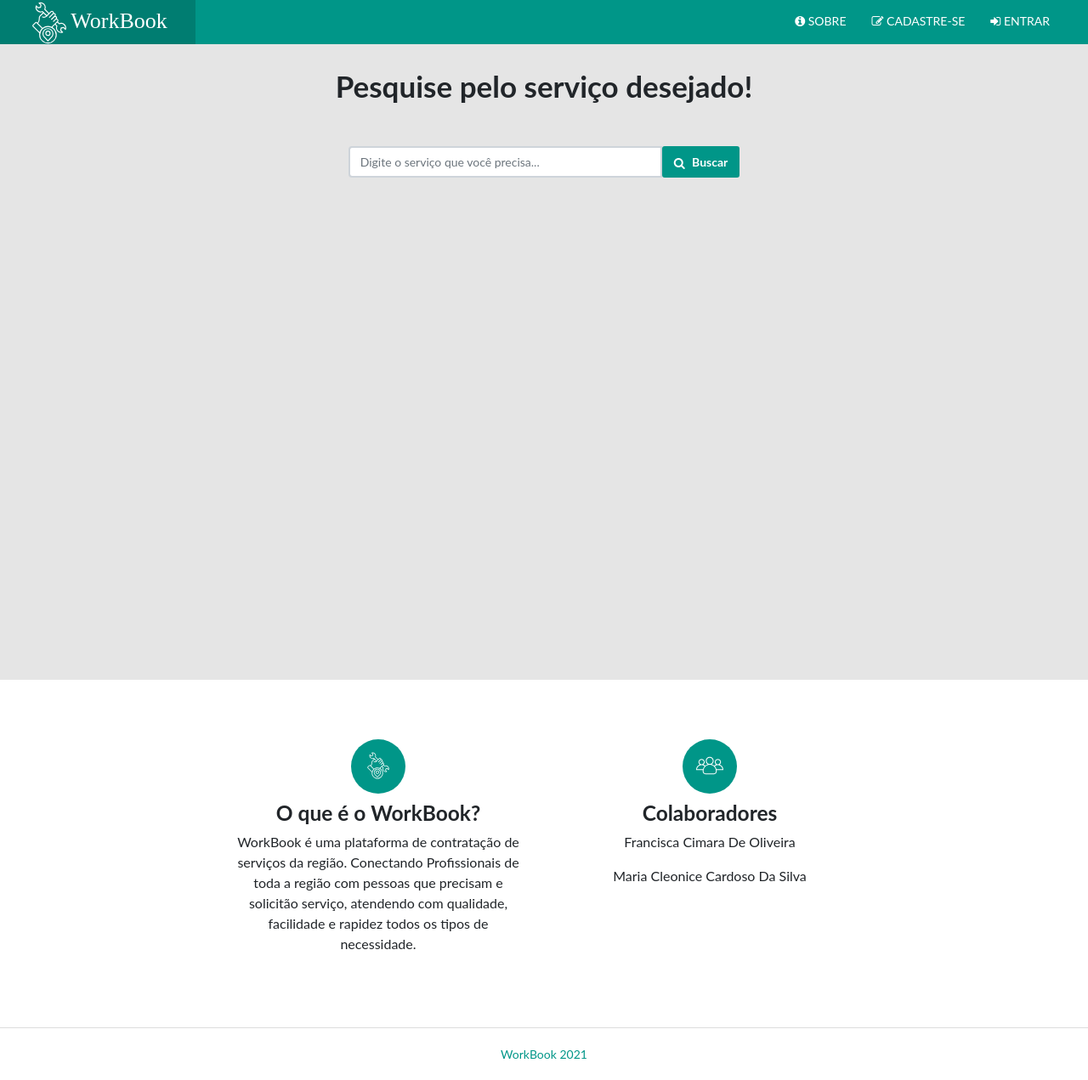
After one commit to CimaraOliveira/projetoWorkBook, a Django app: page /usuario/home/ in a window 1280 px wide. The commit adds this page. Shown: the whole page at 85% size. Run offline with Django 3.2, Linux system fonts and the light colour scheme; some libraries are stand-ins or nearby versions.

Commit message:
pagina home

```diff
--- a/templates/base.html
+++ b/templates/base.html
@@ -6,7 +6,7 @@
 </head>
 
 <body>
-{% block contenteudo %} {% endblock %}
+{% block content %} {% endblock %}
 
 {% include 'parciais/footer.html' %}
 </body>
--- a/templates/parciais/head.html
+++ b/templates/parciais/head.html
@@ -63,7 +63,7 @@
             <ul class="dropdown-menu settings-menu dropdown-menu-right">
                 <li><a class="dropdown-item" href="#"><i
                         class="fa fa-user fa-lg"></i> Profile</a></li>
-                <li><a class="dropdown-item" href="#"><i class="fa fa-sign-out fa-lg"></i>
+                <li><a class="dropdown-item" href="{% url 'usuario:user_logout' %}"><i class="fa fa-sign-out fa-lg"></i>
                     Logout</a></li>
             </ul>
         </li>
--- a/usuario/templates/usuario/cadastro.html
+++ b/usuario/templates/usuario/cadastro.html
@@ -66,6 +66,11 @@
                                         <label for="first_name">Nome:</label>
                                        <input class="form-control" name="first_name" id="first_name" type="text"
                                                placeholder="Nome" required>
+                                    </div>
+                                    <div class="form-group">
+                                        <label for="last_name">Sobrenome:</label>
+                                       <input class="form-control" name="last_name" id="last_name" type="text"
+                                               placeholder="Sobrenome" required>
                                     </div>
                                     <div class="form-group">
                                         <label for="email">Email:</label>
--- /dev/null
+++ b/usuario/templates/usuario/home.html
@@ -0,0 +1,126 @@
+<!DOCTYPE html>
+{% load static %}
+<html lang="en">
+<head>
+    <meta name="description"
+          content="Vali is a responsive and free admin theme built with Bootstrap 4, SASS and PUG.js. It's fully customizable and modular.">
+    <!-- Twitter meta-->
+    <meta property="twitter:card" content="summary_large_image">
+    <meta property="twitter:site" content="@pratikborsadiya">
+    <meta property="twitter:creator" content="@pratikborsadiya">
+    <!-- Open Graph Meta-->
+    <meta property="og:type" content="website">
+    <meta property="og:site_name" content="Vali Admin">
+    <meta property="og:title" content="Vali - Free Bootstrap 4 admin theme">
+    <meta property="og:url" content="http://pratikborsadiya.in/blog/vali-admin">
+    <meta property="og:image" content="http://pratikborsadiya.in/blog/vali-admin/hero-social.png">
+    <meta property="og:description"
+          content="Vali is a responsive and free admin theme built with Bootstrap 4, SASS and PUG.js. It's fully customizable and modular.">
+    <title>WorkBook</title>
+    <meta charset="utf-8">
+    <meta http-equiv="X-UA-Compatible" content="IE=edge">
+    <meta name="viewport" content="width=device-width, initial-scale=1">
+    <!-- Main CSS-->
+    <link rel="stylesheet" type="text/css" href="{% static 'css/main.css'%}">
+    <!-- Font-icon css-->
+    <link rel="stylesheet" type="text/css"
+          href="https://maxcdn.bootstrapcdn.com/font-awesome/4.7.0/css/font-awesome.min.css">
+</head>
+<body>
+<!-- Navbar-->
+<header class="app-header"><a class="app-header__logo" href=""><img style=" filter: invert(100%)" height="50"
+                                                                    src="{% static 'images/estacao-de-servico.svg' %}">WorkBook</a>
+
+    <!-- Navbar Right Menu-->
+    <ul class="app-nav">
+        <!--Notification Menu-->
+        <li class="dropdown"><a class="app-nav__item" href="#" data-toggle="dropdown"><i
+                class="fa fa-info-circle"></i>&nbsp;SOBRE</a>
+        </li>
+        <li class="dropdown"><a class="app-nav__item" href="#" data-toggle="dropdown"><i
+                class="fa fa-pencil-square-o"></i>&nbsp;CADASTRE-SE</a>
+        </li>
+        <li class="dropdown"><a class="app-nav__item" href="{% url 'usuario:submit_login' %}" data-toggle="dropdown"><i
+                class="fa fa-sign-in"></i>&nbsp;ENTRAR</a>
+        </li>
+
+
+    </ul>
+</header>
+
+<main class="app-content-home">
+    <div class="row" style="display: flex;
+                            flex-direction: row;
+                            justify-content: center;
+                            align-items: center;
+                           ">
+        <form method="GET">
+            {%csrf_token %}
+
+            <h1>
+                Pesquise pelo serviço desejado!
+
+            </h1>
+            <br/><br/>
+
+
+            <div class="col-md-12">
+                <div class="row">
+                    <div class="col-md-12">
+                        <div class="form-group">
+                            <div class="input-group">
+                                <input type="text" id="profissao" required class="form-control" name="profissao"
+                                       placeholder="Digite o serviço que você precisa...">
+                                <span class="input-group-btn" id="clear-input-profissao">
+                                </span>
+                                <!-- &nbsp;-->
+                                <button type="submit" value="Buscar" class="btn btn-primary">
+                                    <em
+                                            class="fa fa-search"
+                                            aria-hidden="true"></em> Buscar
+                                </button>
+                            </div>
+                            <div id="profissional_list"></div>
+                        </div>
+
+                    </div>
+                </div>
+            </div>
+        </form>
+    </div>
+
+    <div class="clearfix"></div>
+    {% include 'table-response.html' with List=List message='Sem resultado' %}
+
+</main>
+<div id="sobre">
+
+    <section class="features">
+        <div class="features-cards">
+            <div class="features-card">
+                <div class="feature-icon-backdrop">
+                    <img style=" filter: invert(100%);" class="feature-icon" height="10"
+                         src="{% static 'images/estacao-de-servico.svg' %}">
+                </div>
+                <h3>O que é o WorkBook?</h3>
+                <p>WorkBook é uma plataforma de contratação de serviços da região. Conectando Profissionais de toda a
+                    região com pessoas que precisam e solicitão serviço, atendendo com qualidade, facilidade e rapidez
+                    todos os tipos de necessidade.</p>
+            </div>
+            <div class="features-card">
+                <div class="feature-icon-backdrop">
+                    <img style=" filter: invert(100%);" class="feature-icon" height="10"
+                         src="{% static 'images/group.svg' %}">
+                </div>
+                <h3>Colaboradores</h3>
+                <p class="feature-description">Francisca Cimara De Oliveira</p>
+                <p>Maria Cleonice Cardoso Da Silva</p>
+            </div>
+
+        </div>
+    </section>
+</div>
+<footer class="landing-footer"><b></b><a href="https://github.com/cleocardoso/WorkBook" target="_blank" rel="noopener">WorkBook
+    2021</a></footer>
+<script src="{% static 'js/jquery-3.3.1.min.js'%}"></script>
+<script src="{% static 'js/show_view.js'%}"></script>
--- a/usuario/templates/usuario/login.html
+++ /dev/null
@@ -1 +0,0 @@
-<p>ola</p>
--- a/usuario/urls.py
+++ b/usuario/urls.py
@@ -6,9 +6,9 @@ app_name = 'usuario'
 urlpatterns = [
 
    path('cadastro/',views.cadastro, name='cadastro'),
-   path('login/', views.login, name='login'),
-
-
-
+   path('submit_login/', views.submit_login, name='submit_login'),
+   path('index/', views.index, name='index'),
+   path('logout/', views.user_logout,name='user_logout'),
+   path('home/', views.index_perfil, name="home"),
 
 ]
--- a/usuario/views.py
+++ b/usuario/views.py
@@ -1,10 +1,12 @@
 from django.shortcuts import render, redirect
 from .models import Usuario, Perfil, Categoria
 from django.contrib import messages
+from django.contrib.auth import authenticate,login,logout
+from django.contrib import auth
+from django.db.models import Q
 
-
-def login(request):
-    return render(request, 'usuario/login.html')
+def home(request):
+    return render(request, 'usuario/home.html')
 
 def register(request):
         username = request.POST['username']
@@ -53,6 +55,7 @@ def cadastro(request):
         cidade = user_request.get('cidade')
         telefone = user_request.get('telefone')
         perfil = user_request.get('perfil')
+        last_name = user_request.get('last_name')
 
         user = {'username': username, 'first_name': first_name, 'email': email, 'senha': senha, 'telefone': telefone,
                 'perfil': request.POST['user']}
@@ -63,10 +66,53 @@ def cadastro(request):
             print('success')
             messages.success(request, 'Usuário Registrado com Sucesso!')
 
-            new_user = Usuario.objects.create_superuser(username=username, first_name=first_name,
+            new_user = Usuario.objects.create_superuser(username=username, first_name=first_name, last_name=last_name,
                                                         email=email, password=senha, cidade=cidade, telefone=telefone,
                                                         perfil=perfil)
             new_user.save()
             return redirect('usuario:cadastro')
         print('error')
-        return __get__register(request, user, {'error': 'Usuário já Registrado. Tente outro e-mail!'})
+        return __get__register(request, user, {'error': 'Usuário já Registrado. Tente outro Usuário!'})
+
+def submit_login(request):
+    if request.method != 'POST':
+        return render(request, 'usuario/submit_login.html')
+
+    username = request.POST.get('username')
+    password = request.POST.get('password')
+
+    user = auth.authenticate(username=username, password=password)
+
+    if user is not None:
+        if user.is_active:
+            login(request, user)
+        messages.success(request, 'Login efetuado Sucesso!')
+        return redirect('usuario:index')
+    messages.error(request, 'E-mail e/ou senha inválido!')
+    return redirect('usuario:submit_login')
+
+def user_logout(request):
+    logout(request)
+    return redirect('usuario:submit_login')
+
+def index(request):
+    return render(request, 'usuario/index.html')
+
+def index_perfil(request):
+    List = None
+
+    nome = request.GET.get('profissao')
+    cidade = request.GET.get('destino')
+
+    if request.user is authenticate:
+        if nome and cidade:
+
+            List = Usuario.objects.filter((Q(cidade__contains=cidade))
+                                          & (Q(perfil__nome__contains=nome))
+                                          & (Q(perfil__isnull=False))
+                                          )
+
+        return render(request, 'usuario/index.html', {'List': List})
+    elif nome:
+        List = Usuario.objects.filter(perfil__nome__contains=nome)
+    return render(request, 'usuario/home.html', {'List': List})
```
Also changed, not shown: usuario/templates/usuario/index.html (added, +63 -0 lines), usuario/templates/usuario/submit_login.html (added, +76 -0 lines), db.sqlite3.
